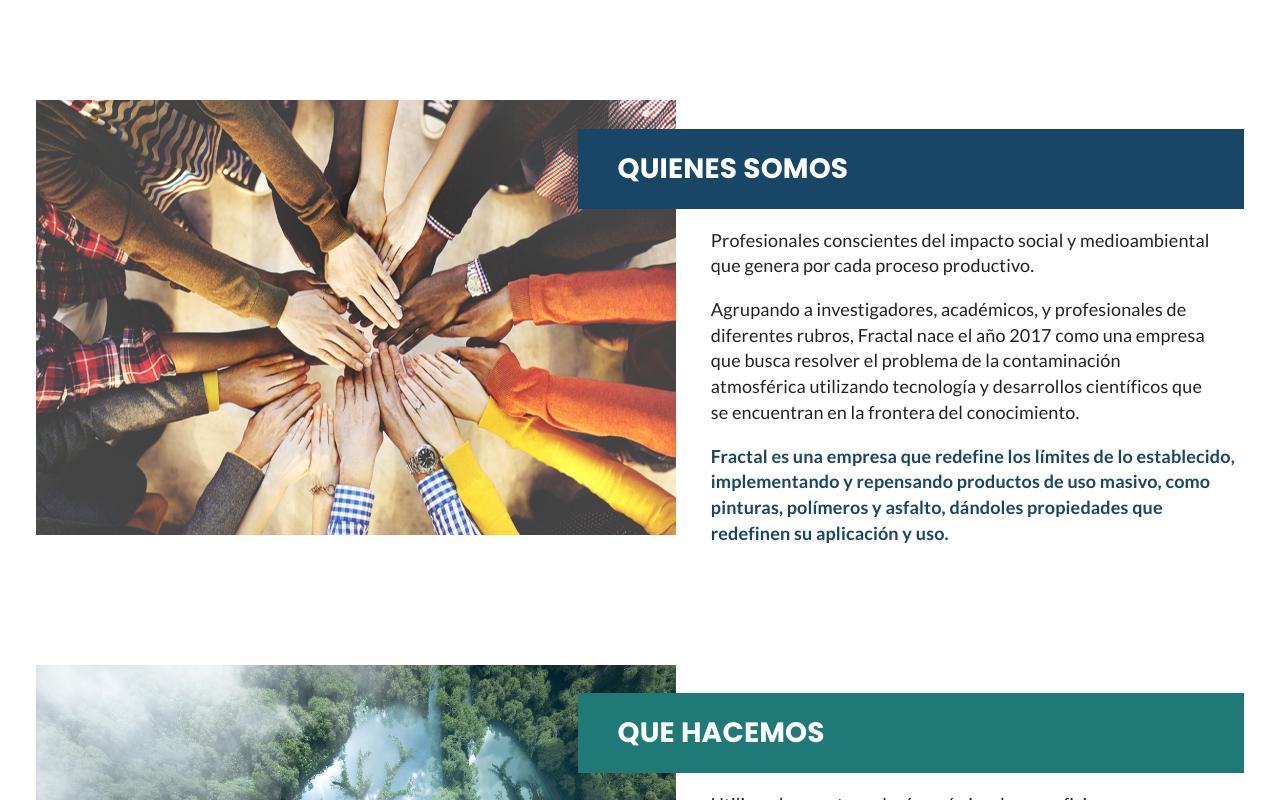
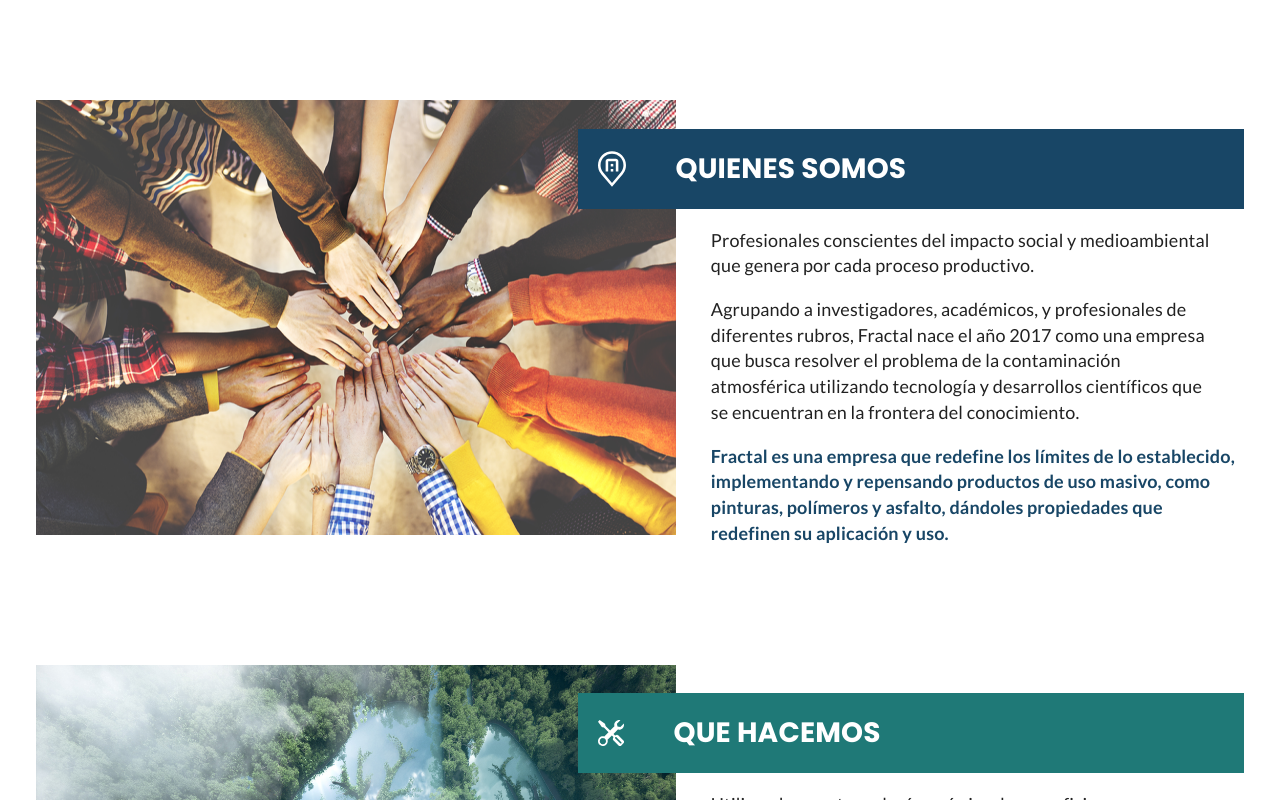
Before and after one commit to MartinGO11/PhotioWebApp, a React (Create React App) app: page /about in a window 1280 px wide. Shown: the part 800-1600 px from the top of the page. Built offline with nearby package versions, Linux system fonts and the light colour scheme.

Commit message:
FEAT: add icons to About Card

```diff
--- a/src/components/globals/CardComponent.jsx
+++ b/src/components/globals/CardComponent.jsx
@@ -38,13 +38,11 @@ export const CardComponent = ({ cardContent, color, benefits = false }) => {
               alignItems: "center",
             }}
           >
-            {benefits && (
             <img
               src={cardContent.icon}
               alt={`Photio-Application-Icon-${cardContent.title}`}
               style={{ marginRight: "30px" }}
             />
-            )}
             {cardContent.title}
           </h1>
           <div style={benefits ? { borderLeft: `solid 8px ${color}` } : {}}>
@@ -110,13 +108,11 @@ export const CardComponent = ({ cardContent, color, benefits = false }) => {
           }}
         >
           <h1 style={{ fontSize: "24px" }}>
-            {benefits && (
             <img
               src={cardContent.icon}
               alt={`Photio-Application-Icon-${cardContent.title}`}
               style={{ marginRight: "20px", maxHeight: "30px" }}
             />
-            )}
             {cardContent.title}
           </h1>
         </Grid>
--- a/src/languages/esComponent.js
+++ b/src/languages/esComponent.js
@@ -36,6 +36,8 @@ import miningIcon from "../components/applications/miningIcon.svg";
 import backgroundAbout from "../components/about/backgroundCarousel.png";
 import backgroundAboutUs from "../components/about/backgroundAboutAboutUs.png";
 import backgroundWhatDoWeDo from "../components/about/backgroundAboutWahtDoWeDo.png";
+import aboutIcon from "../components/about/aboutUsIcon.svg";
+import whatDoWeDoIcon from "../components/about/whatDoWeDoIcon.svg";
 
 // BuyView
 import backgroundContact from "../components/contact/backgroundCarousel.png";
@@ -363,6 +365,7 @@ export const items = {
       {
         title: <span style={{ marginLeft: "20px" }}>QUIENES SOMOS</span>,
         img: backgroundAboutUs,
+        icon: aboutIcon,
         description: [
           <p style={{ margin: "0px", padding: "0px" }}>
             Profesionales conscientes del impacto social y medioambiental que
@@ -388,6 +391,7 @@ export const items = {
       {
         title: <span style={{ marginLeft: "20px" }}>QUE HACEMOS</span>,
         img: backgroundWhatDoWeDo,
+        icon: whatDoWeDoIcon,
         description: [
           <p style={{ margin: "0px", padding: "0px" }}>
             Utilizando nanotecnología, química de superficies y herramientas de
```
Also changed, not shown: src/components/about/aboutUsIcon.svg (added), src/components/about/whatDoWeDoIcon.svg (added). Lines whose indentation alone changed are shown as unchanged.
